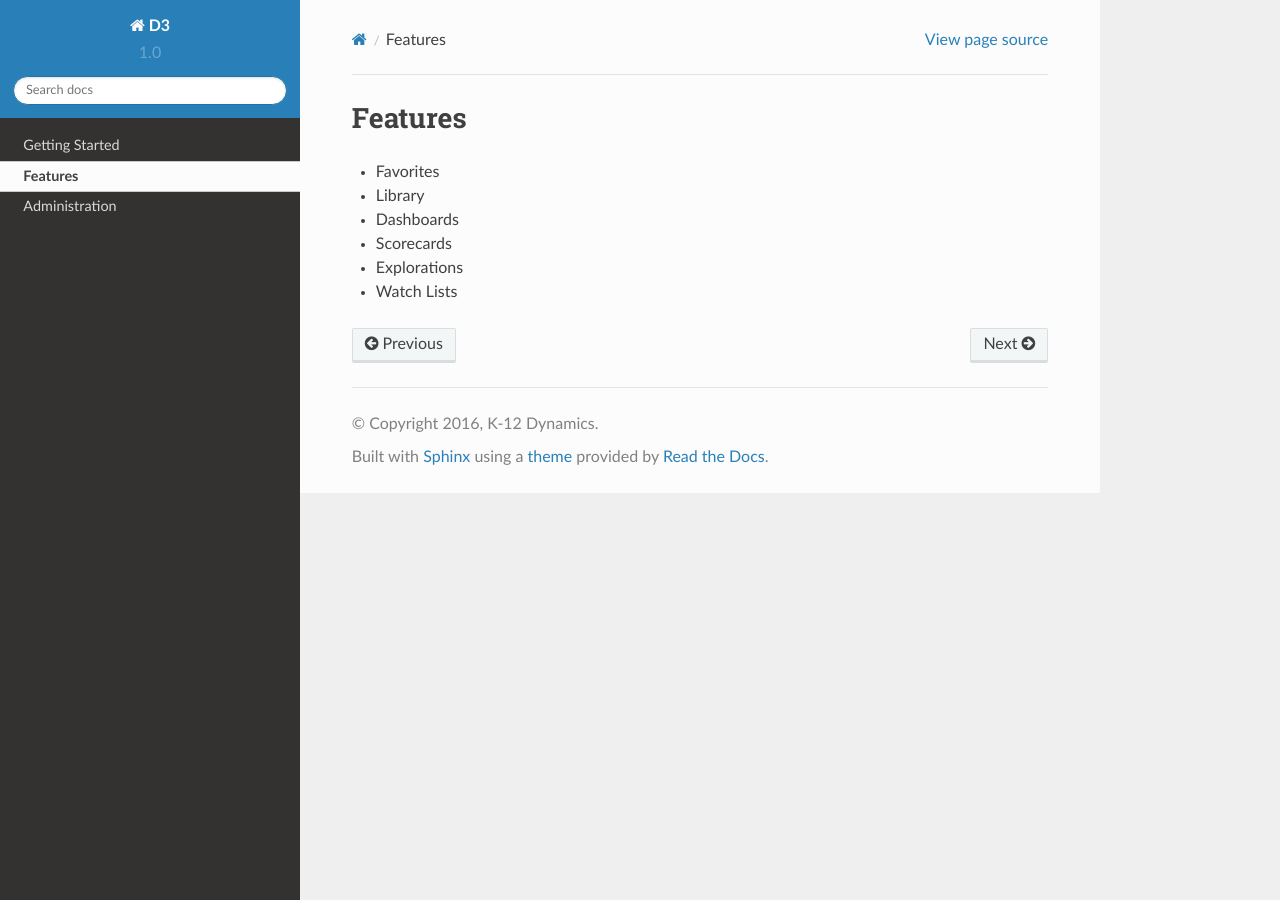
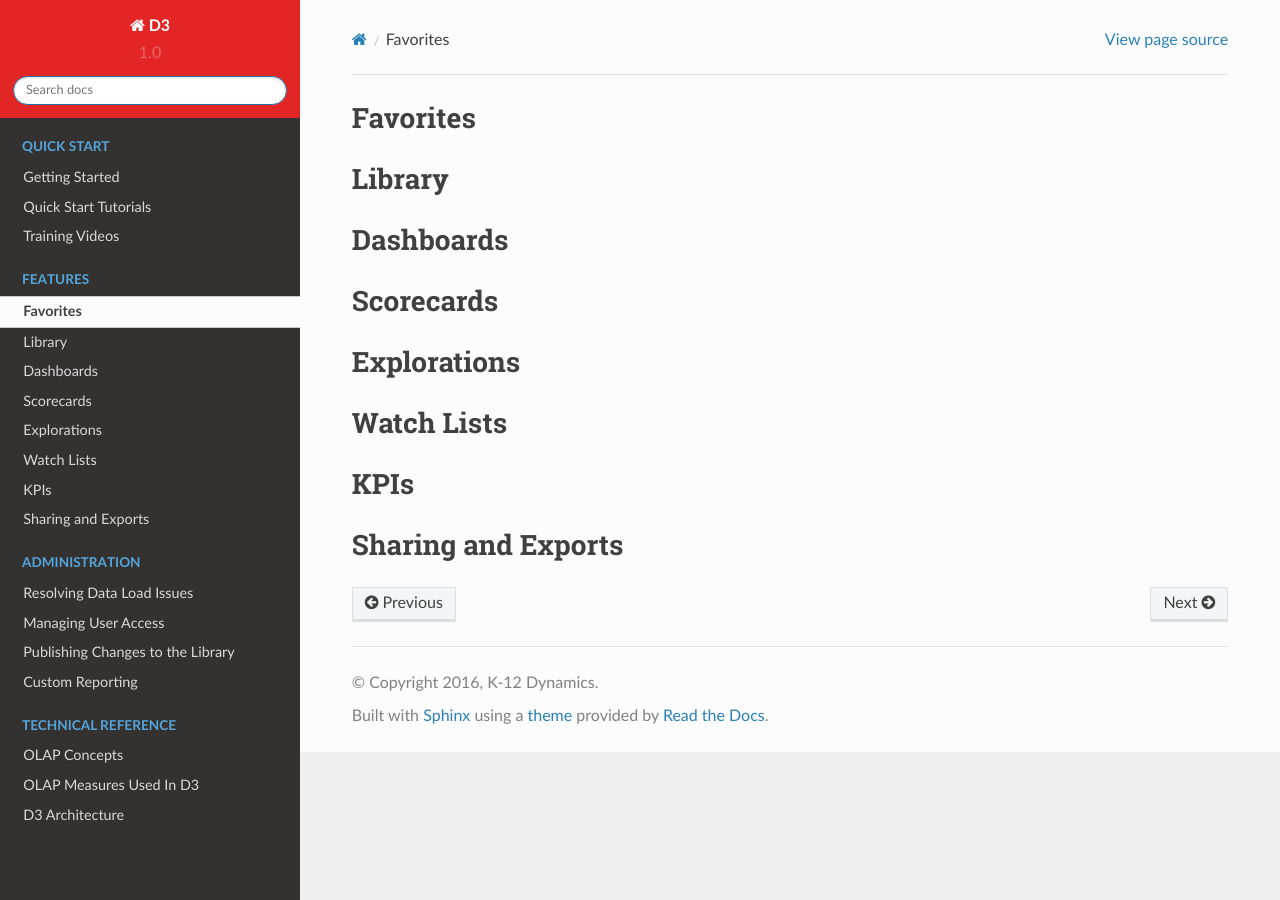
Before and after one commit to K12Dynamics/D3, a Sphinx documentation site: the page built from docs/features/index.rst, in a window 1280 px wide. Built offline with Sphinx 7.4.7 and the Read the Docs theme 2.0.0, drawn with Linux system fonts in a browser that asks for light colours.

Commit message:
Tidy up TOC, customize theme

```diff
--- /dev/null
+++ b/docs/_static/theme_override.css
@@ -0,0 +1,7 @@
+.wy-side-nav-search {
+    background-color: #e32526;
+}
+
+.wy-nav-content {
+    max-width: 1050px
+}
--- a/docs/administration/index.rst
+++ b/docs/administration/index.rst
@@ -1,2 +1,11 @@
-Administration
-==============
+Resolving Data Load Issues
+==============================
+
+Managing User Access
+=========================
+
+Publishing Changes to the Library
+==================================
+
+Custom Reporting
+==================
--- a/docs/conf.py
+++ b/docs/conf.py
@@ -16,7 +16,7 @@
 # add these directories to sys.path here. If the directory is relative to the
 # documentation root, use os.path.abspath to make it absolute, like shown here.
 #
-# import os
+import os
 # import sys
 # sys.path.insert(0, os.path.abspath('.'))
 
@@ -315,7 +315,7 @@ man_pages = [
 #  dir menu entry, description, category)
 texinfo_documents = [
     (master_doc, 'D3', u'D3 Documentation',
-     author, 'D3', 'One line description of project.',
+     author, 'D3', 'Online Data Analytics Portal for K-12.',
      'Miscellaneous'),
 ]
 
@@ -334,3 +334,27 @@ texinfo_documents = [
 # If true, do not generate a @detailmenu in the "Top" node's menu.
 #
 # texinfo_no_detailmenu = False
+
+
+# -- ReadTheDoc requirements and local template generation---------------------
+
+# on_rtd is whether we are on readthedocs.org, this line of code grabbed from docs.readthedocs.org
+on_rtd = os.environ.get('READTHEDOCS', None) == 'True'
+
+if not on_rtd:  # only import and set the theme if we're building docs locally
+    import sphinx_rtd_theme
+    html_theme = 'sphinx_rtd_theme'
+    html_theme_path = [sphinx_rtd_theme.get_html_theme_path()]
+    # Override default css to get a larger width for local build
+    def setup(app):
+        #app.add_javascript("custom.js")
+        app.add_stylesheet('theme_override.css')
+else:
+    # Override default css to get a larger width for ReadTheDoc build
+    html_context = {
+        'css_files': [
+            'https://media.readthedocs.org/css/sphinx_rtd_theme.css',
+            'https://media.readthedocs.org/css/readthedocs-doc-embed.css',
+            '_static/theme_override.css',
+        ],
+    }
--- a/docs/features/index.rst
+++ b/docs/features/index.rst
@@ -1,8 +1,23 @@
-Features
-=========
-* Favorites
-* Library
-* Dashboards
-* Scorecards
-* Explorations
-* Watch Lists
+Favorites
+======================
+
+Library
+======================
+
+Dashboards
+======================
+
+Scorecards
+======================
+
+Explorations
+======================
+
+Watch Lists
+======================
+
+KPIs
+======================
+
+Sharing and Exports
+======================
--- /dev/null
+++ b/docs/getting-started/videos.rst
@@ -0,0 +1,2 @@
+Training Videos
+===============
--- a/docs/getting-started/index.rst
+++ b/docs/quickstart/gettingstarted.rst
@@ -19,3 +19,6 @@ Upon successful login, D3 displays your custom home page. If you have not yet de
 .. figure:: img/initial-landing.png
 
    Initial landing page
+
+User Interface Elements
+--------------------------
--- /dev/null
+++ b/docs/quickstart/videos.rst
@@ -0,0 +1,2 @@
+Training Videos
+===============
--- /dev/null
+++ b/docs/technical/index.rst
@@ -0,0 +1,8 @@
+OLAP Concepts
+================
+
+OLAP Measures Used In D3
+=========================
+
+D3 Architecture
+=================
```
Also changed, not shown: README.md (+26 -4 lines), docs/index.rst (+42 -3 lines), docs/quickstart/tutorials.rst (added, +8 -0 lines), docs/img/d3-logo-lg.png (added), docs/quickstart/img/initial-landing.png (renamed from docs/getting-started/img/initial-landing.png), docs/quickstart/img/login.png (renamed from docs/getting-started/img/login.png).
